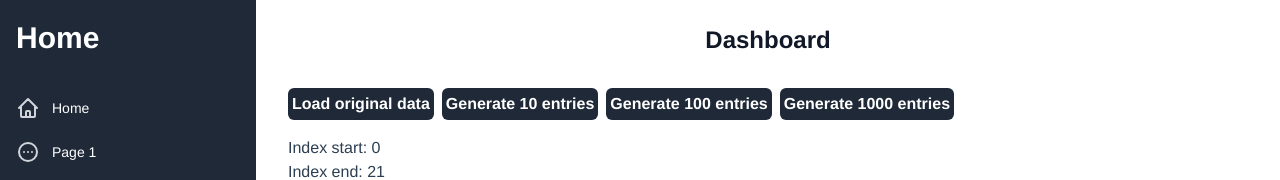
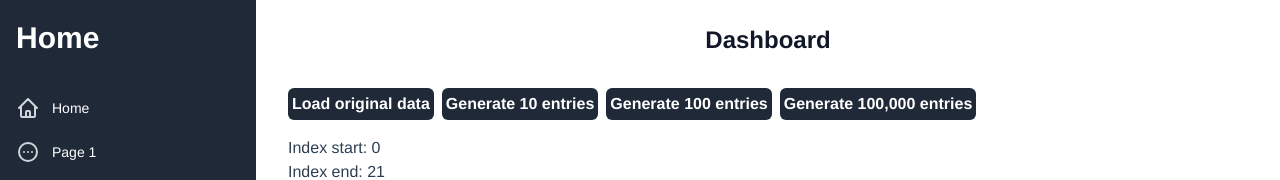
Before and after one commit to Exanite/DsaProject, a Vue app: page /#/ in a window 1280 px wide. Shown: the top 180 px of the page. Built offline with nearby package versions, Linux system fonts and the light colour scheme.

Commit message:
Change number of entries generated by 3rd button to 100,000

```diff
--- a/src/pages/HomePage.vue
+++ b/src/pages/HomePage.vue
@@ -3,7 +3,7 @@
     <button class="bg-gray-800 rounded-md text-white font-bold p-1" v-on:click="loadOriginalData()">Load original data</button>
     <button class="bg-gray-800 rounded-md text-white font-bold p-1" v-on:click="generateData(10)">Generate 10 entries</button>
     <button class="bg-gray-800 rounded-md text-white font-bold p-1" v-on:click="generateData(100)">Generate 100 entries</button>
-    <button class="bg-gray-800 rounded-md text-white font-bold p-1" v-on:click="generateData(1000)">Generate 1000 entries</button>
+    <button class="bg-gray-800 rounded-md text-white font-bold p-1" v-on:click="generateData(100000)">Generate 100,000 entries</button>
   </div>
   <FinanceDataTable :data="data"/>
 </template>
```
